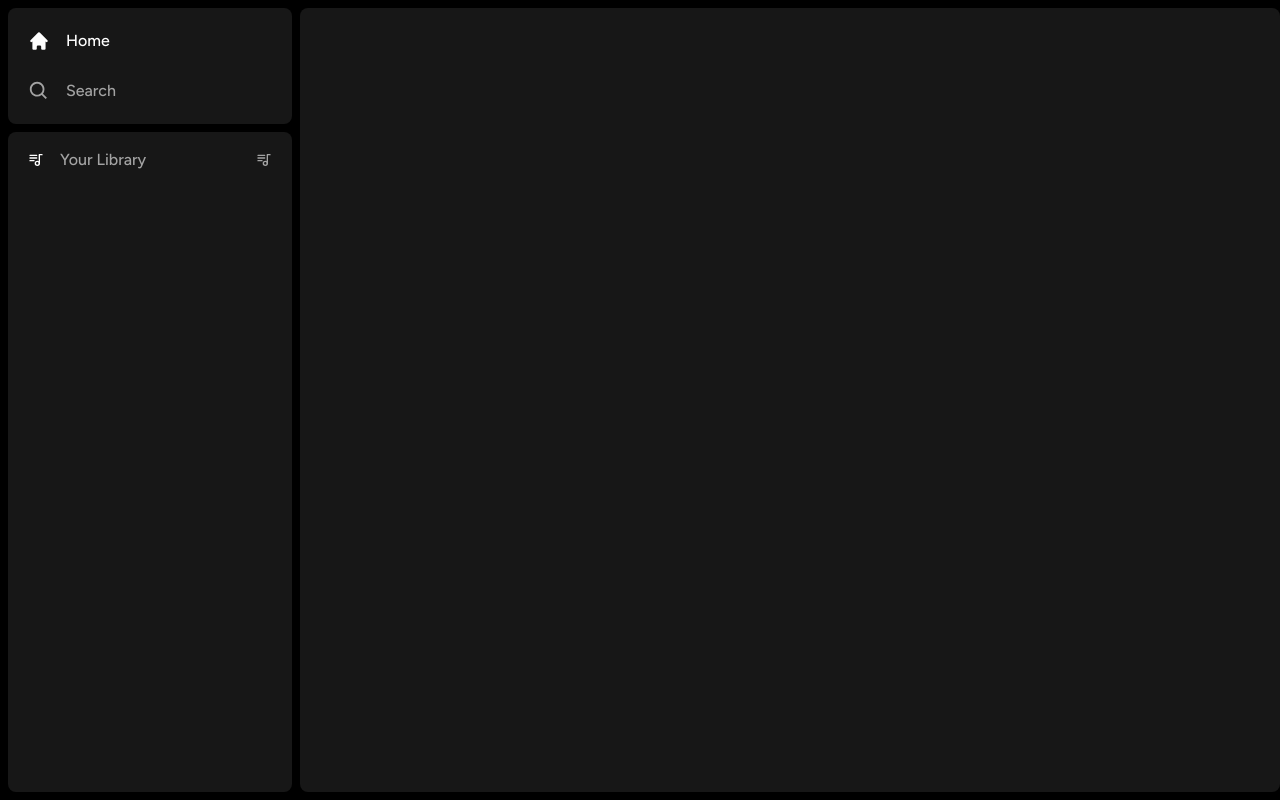
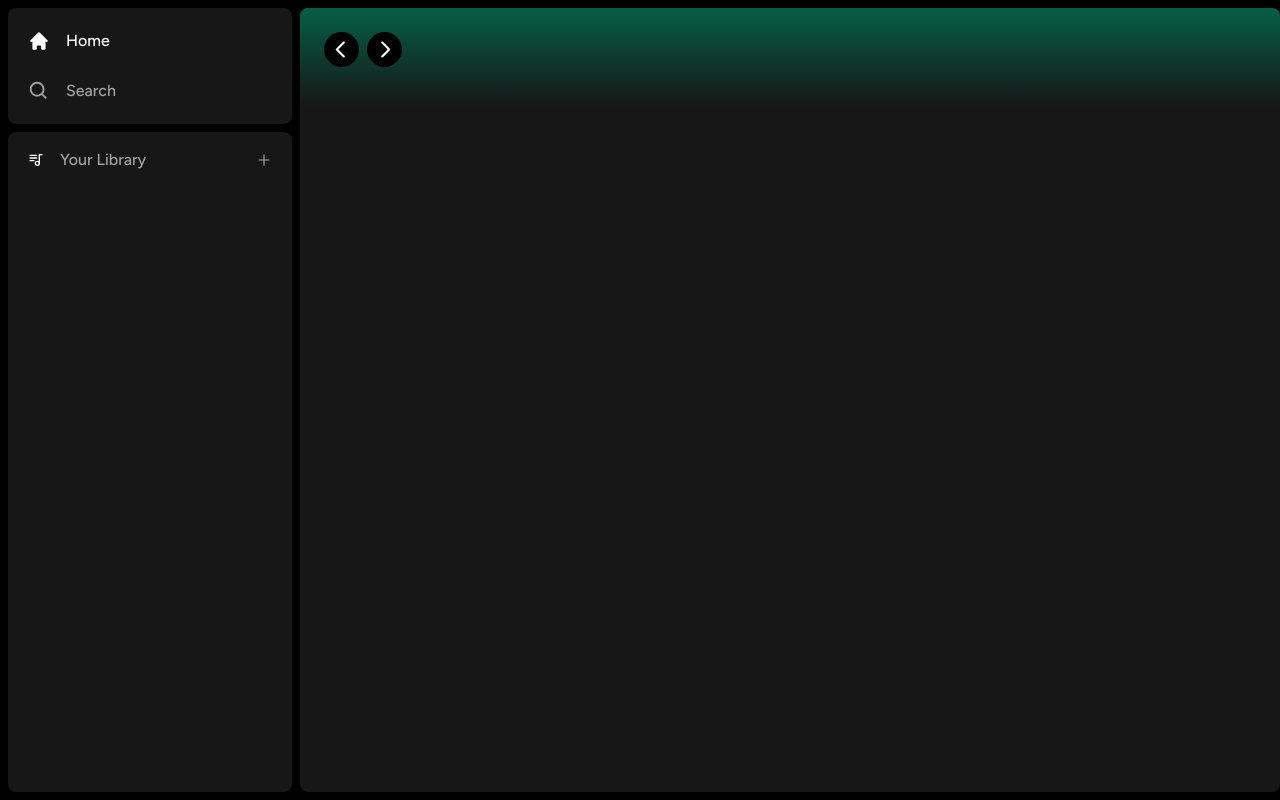
Before and after one commit to rahil-patel-21/exploring-nextjs, a Next.js app: page / in a window 1280 px wide. Built offline with nearby package versions, Linux system fonts and the light colour scheme.

Commit message:
header added

```diff
--- a/app/(site)/page.tsx
+++ b/app/(site)/page.tsx
@@ -1,5 +1,9 @@
+import Header from "@/components/Header";
+
 export default function Home() {
   return (
-    <div className="bg-neutral-900 rounded-lg h-full w-full overflow-hidden overflow-y-auto"></div>
+    <div className="bg-neutral-900 rounded-lg h-full w-full overflow-hidden overflow-y-auto">
+      <Header>Hello</Header>
+    </div>
   );
 }
--- /dev/null
+++ b/components/Header.tsx
@@ -0,0 +1,60 @@
+"use client";
+
+// Imports
+import { useRouter } from "next/navigation";
+import { twMerge } from "tailwind-merge";
+import IcBack from "./icons/ic_back";
+import IcForward from "./icons/ic_forward";
+import IcHome from "./icons/ic_home";
+import IcSearch from "./icons/ic_search";
+
+interface HeaderPops {
+  children: React.ReactNode;
+  className?: string;
+}
+
+const Header: React.FC<HeaderPops> = ({ children, className }) => {
+  const router = useRouter();
+
+  const handleLogout = () => {};
+
+  return (
+    <div
+      className={twMerge(
+        `h-fit bg-gradient-to-b from-emerald-800 p-6`,
+        className
+      )}
+    >
+      <div className="w-full mb-4 flex items-center justify-between">
+        <div className="hidden md:flex gap-x-2 items-center">
+          {/* Previous */}
+          <button
+            onClick={() => router.back()}
+            className="rounded-full bg-black flex items-center justify-center hover:opacity-75 transition"
+          >
+            <IcBack className="text-white" size={35}></IcBack>
+          </button>
+          {/* Forward */}
+          <button
+            onClick={() => router.forward()}
+            className="rounded-full bg-black flex items-center justify-center hover:opacity-75 transition"
+          >
+            <IcForward className="text-white" size={35}></IcForward>
+          </button>
+        </div>
+        <div className="flex md:hidden gap-x-2 items-center">
+          {/* Home icon */}
+          <button className="rounded-full bg-white p-2 flex items-center justify-center hover:opacity-75 transition">
+            <IcHome className="text-black" size={20}></IcHome>
+          </button>{" "}
+          {/* Search icon */}
+          <button className="rounded-full bg-white p-2 flex items-center justify-center hover:opacity-75 transition">
+            <IcSearch className="text-black" size={20}></IcSearch>
+          </button>
+        </div>
+      </div>
+    </div>
+  );
+};
+
+export default Header;
--- a/components/Library.tsx
+++ b/components/Library.tsx
@@ -1,6 +1,6 @@
 // Imports
 import IcAdd from "./icons/ic_add";
-import IcPlayList from "./icons/ic_add";
+import IcPlaylist from "./icons/ic_playlist";
 
 const Library = () => {
   const onClick = () => {};
@@ -9,7 +9,7 @@
     <div className="flex flex-col">
       <div className="flex items-center justify-between px-5 pt-4">
         <div className="inline-flex items-center gap-x-2">
-          <IcPlayList></IcPlayList>
+          <IcPlaylist></IcPlaylist>
           <p className="text-neutral-400 font-medium text-md px-2">
             Your Library
           </p>
--- a/components/Sidebar.tsx
+++ b/components/Sidebar.tsx
@@ -8,6 +8,7 @@
 import Library from "./Library";
 import IcHome from "./icons/ic_home";
 import IcSearch from "./icons/ic_search";
+import Header from "./Header";
 
 interface SidebarProps {
   children: React.ReactNode;
--- a/components/icons/ic_add.tsx
+++ b/components/icons/ic_add.tsx
@@ -1,4 +1,4 @@
 // Imports
-import { TbPlaylist as IcPlayList } from "react-icons/tb";
+import { AiOutlinePlus as IcAdd } from "react-icons/ai";
 
-export default IcPlayList;
+export default IcAdd;
--- /dev/null
+++ b/components/icons/ic_back.tsx
@@ -0,0 +1,4 @@
+// Imports
+import { RxCaretLeft as IcBack } from "react-icons/rx";
+
+export default IcBack;
--- /dev/null
+++ b/components/icons/ic_forward.tsx
@@ -0,0 +1,4 @@
+// Imports
+import { RxCaretRight as IcForward } from "react-icons/rx";
+
+export default IcForward;
--- a/components/icons/ic_playlist.tsx
+++ b/components/icons/ic_playlist.tsx
@@ -1,4 +1,4 @@
 // Imports
-import { AiOutlinePlus as IcAdd } from "react-icons/ai";
+import { TbPlaylist as IcPlaylist } from "react-icons/tb";
 
-export default IcAdd;
+export default IcPlaylist;
```
